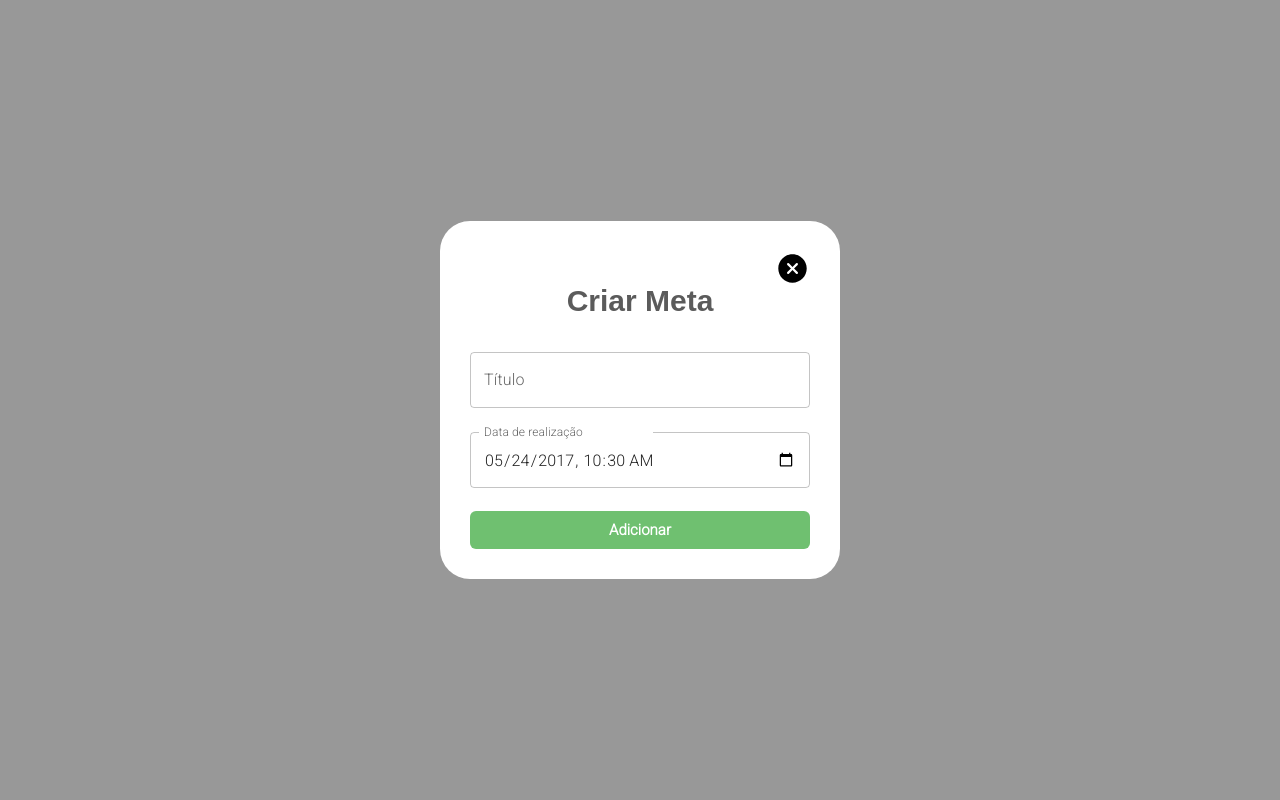
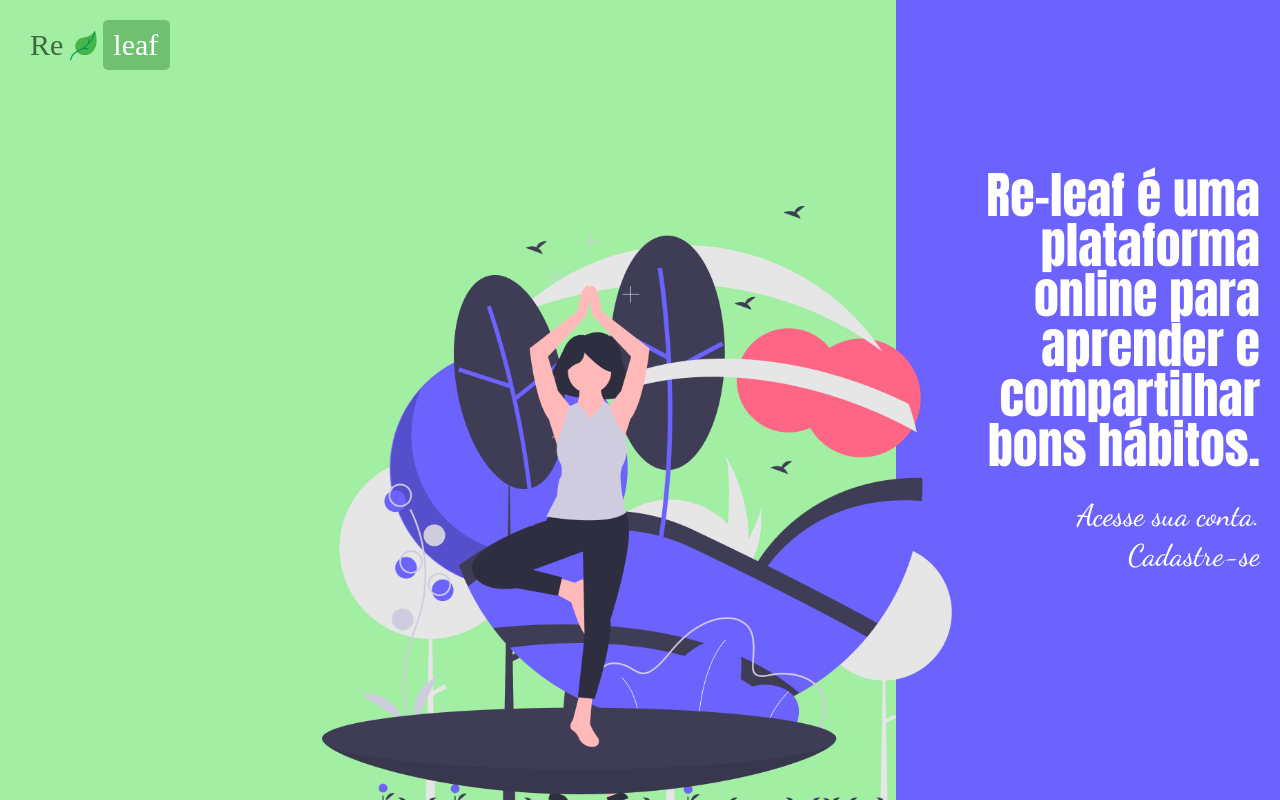
Before and after one commit to gabimirandaleal/gestao-de-habitos, a React (Create React App) app: page / in a window 1280 px wide. Built offline with nearby package versions, Linux system fonts and the light colour scheme; a web font is replaced by a local one.

Commit message:
refactor: add route in app.js

```diff
--- a/src/App.js
+++ b/src/App.js
@@ -1,11 +1,9 @@
-import PopUpCreateActivity from "./Components/PopUpCreateActivity";
-
 import Routes from "./Router";
 
 function App() {
   return (
     <div className="App">
-      <PopUpCreateActivity></PopUpCreateActivity>
+      <Routes></Routes>
     </div>
   );
 }
```
